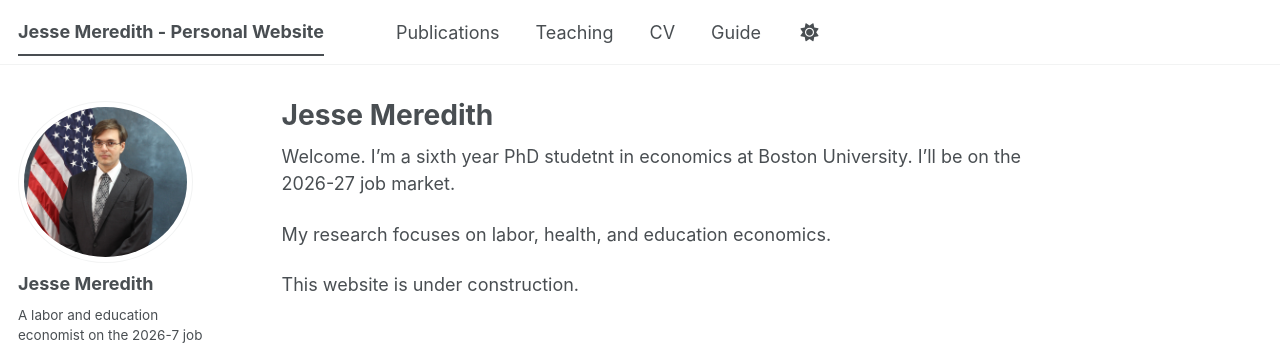
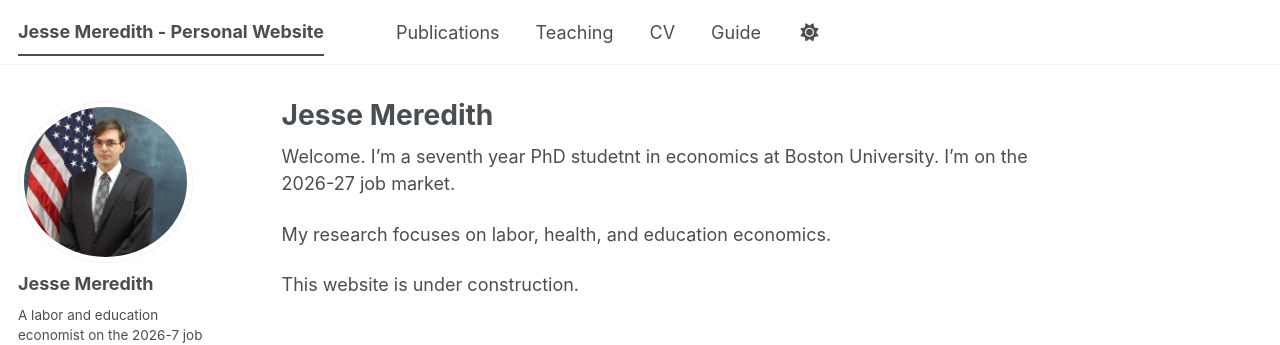
Before and after one commit to JDMeredith/JDMeredith.github.io, a Jekyll site: the page built from _pages/about.md, in a window 1280 px wide. Shown: the top 345 px of the page. Built offline with Jekyll 4.4.1, drawn with Linux system fonts in a browser that asks for light colours; some web fonts are replaced; a script bundle is joined from its source files by our own code; library files that are not in the unit come from our copies.

Commit message:
Updating yr

```diff
--- a/_pages/about.md
+++ b/_pages/about.md
@@ -7,7 +7,7 @@
   - /about.html
 ---
 
-Welcome.  I'm a sixth year PhD studetnt in economics at Boston University.  I'll be on the 2026-27 job market.
+Welcome.  I'm a seventh year PhD studetnt in economics at Boston University.  I'm on the 2026-27 job market.
 
 My research focuses on labor, health, and education economics.
 
```
Also changed, not shown: 1 other file.
